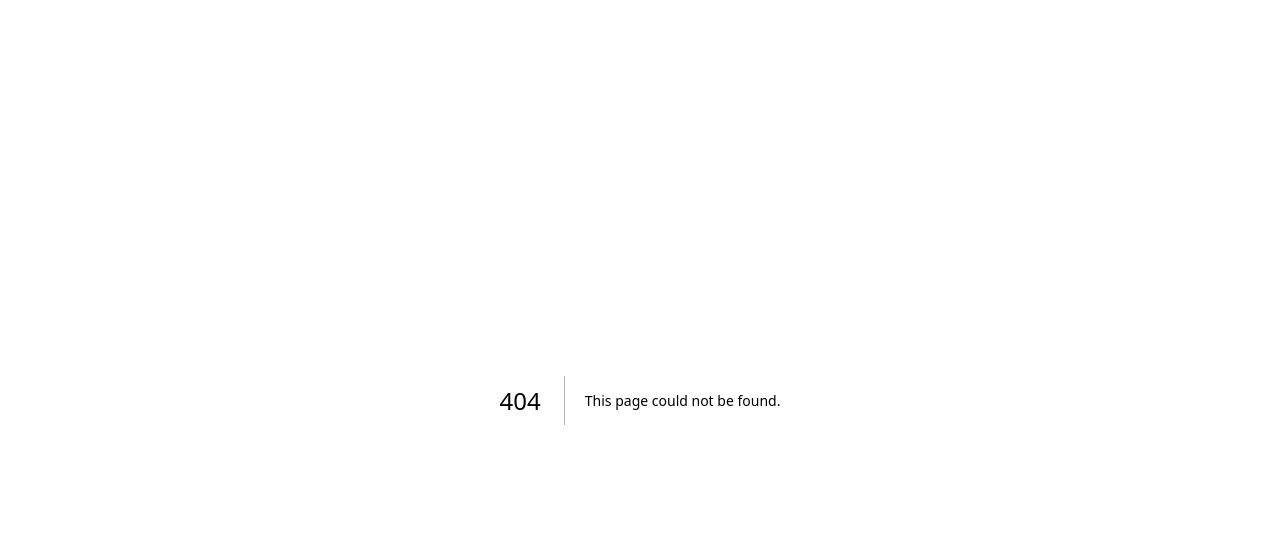
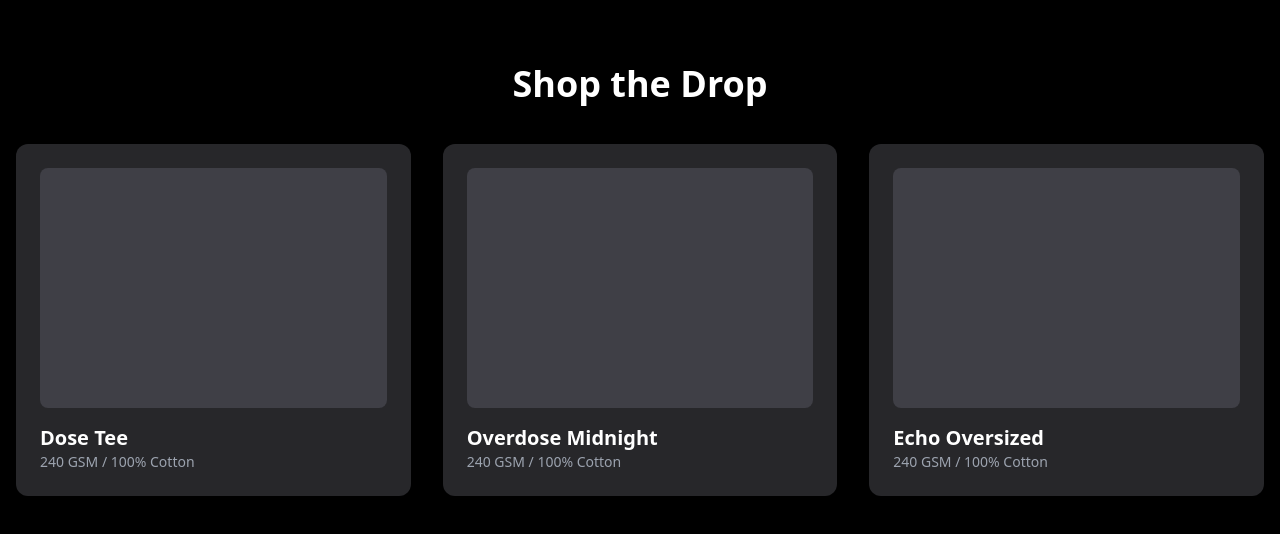
Before and after one commit to Adarsh011-maker/OVRD, a Next.js app: page /shop in a window 1280 px wide. Before the commit this address had no page. Shown: the top 534 px of the page. Built offline with nearby package versions, Linux system fonts and the light colour scheme.

Commit message:
Add shop page

```diff
--- a/components/HomePage.jsx
+++ b/components/HomePage.jsx
@@ -41,9 +41,12 @@ export default function HomePage() {
           animate={{ opacity: 1, y: 0 }}
           transition={{ delay: 1, duration: 0.6 }}
         >
-          <Button className="bg-white text-black hover:bg-gray-200 px-6 py-3 text-lg font-semibold rounded-2xl shadow-xl">
-            Shop the Drop <MoveRight className="ml-2" />
-          </Button>
+<a href="/shop">
+  <Button className="bg-white text-black hover:bg-gray-200 px-6 py-3 text-lg font-semibold rounded-2xl shadow-xl">
+    Shop the Drop <MoveRight className="ml-2" />
+  </Button>
+</a>
+
         </motion.div>
       </section>
 
--- /dev/null
+++ b/pages/shop.jsx
@@ -0,0 +1,20 @@
+import { Card, CardContent } from "../components/ui/card";
+
+export default function ShopPage() {
+  return (
+    <main className="min-h-screen bg-black text-white px-4 py-16">
+      <h1 className="text-4xl font-bold mb-10 text-center">Shop the Drop</h1>
+      <div className="grid md:grid-cols-3 gap-8">
+        {["Dose Tee", "Overdose Midnight", "Echo Oversized"].map((item, idx) => (
+          <Card key={idx} className="bg-zinc-800 rounded-xl shadow-md">
+            <CardContent className="p-6">
+              <div className="h-60 bg-zinc-700 mb-4 rounded-lg" />
+              <h2 className="text-xl font-semibold">{item}</h2>
+              <p className="text-gray-400 text-sm">240 GSM / 100% Cotton</p>
+            </CardContent>
+          </Card>
+        ))}
+      </div>
+    </main>
+  );
+}
```
